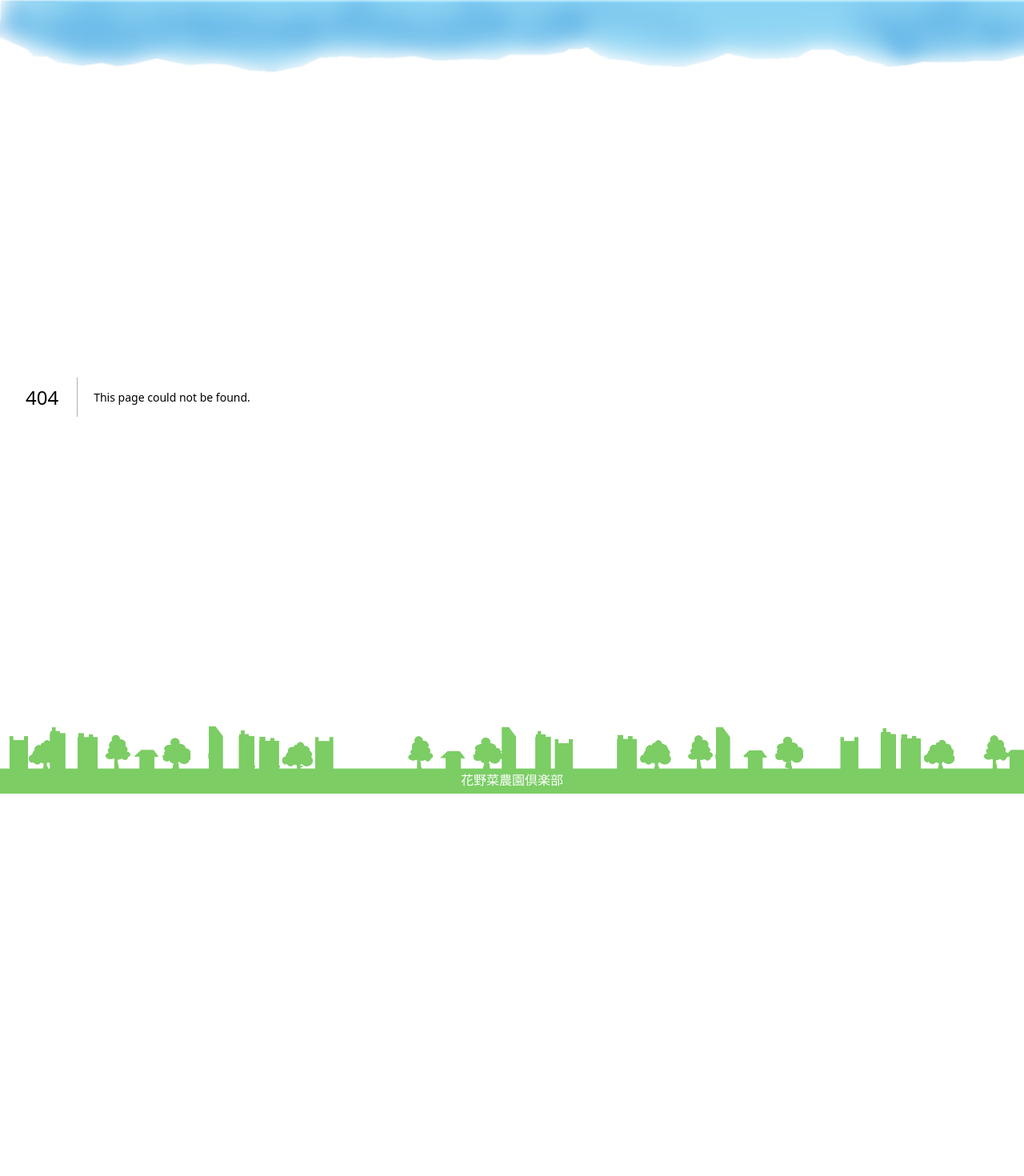
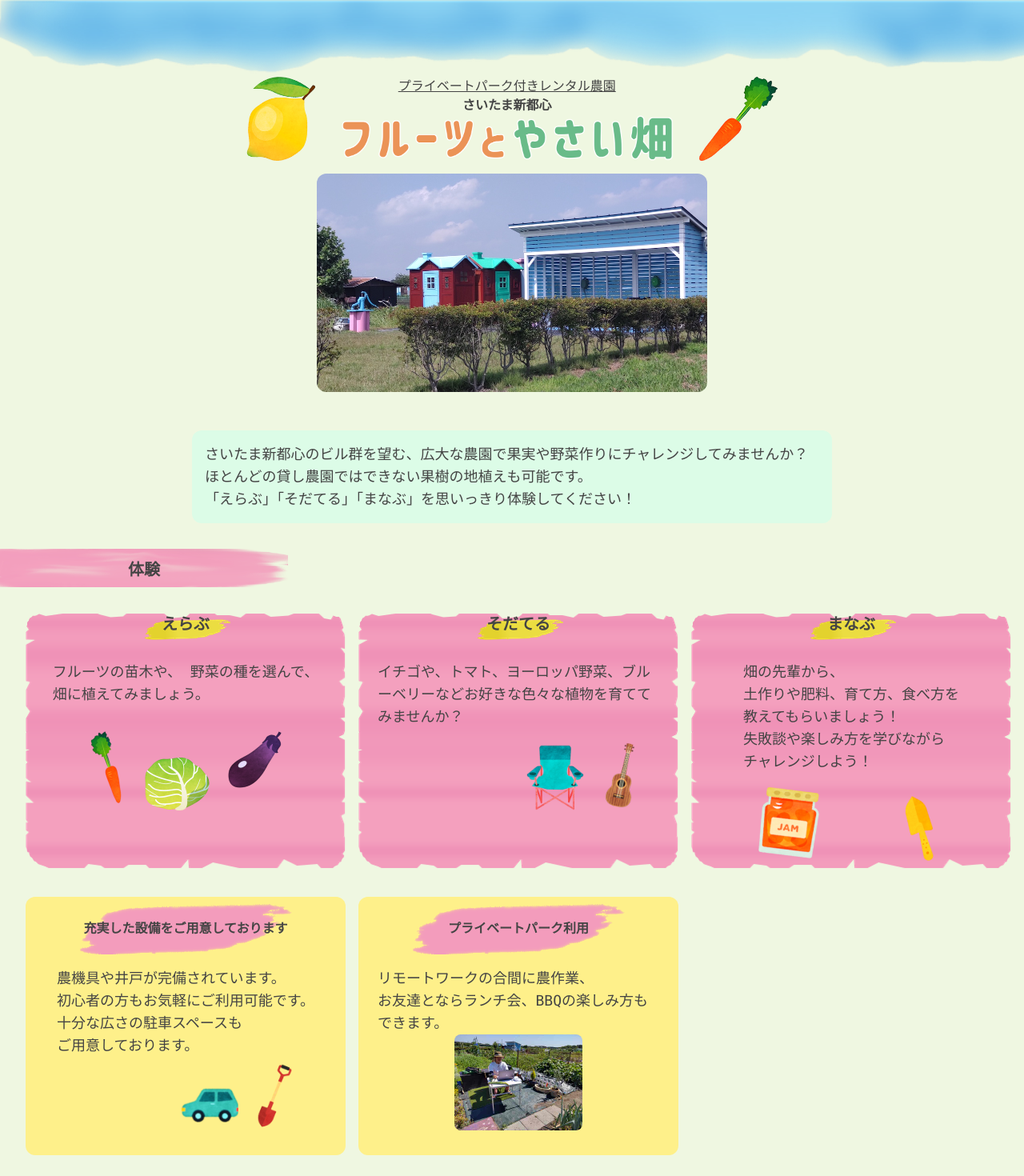
Before and after one commit to itashin0501/saitama-shintoshin-farm, a Next.js app: page /fruitshatake in a window 1280 px wide. Before the commit this address had no page. Shown: the top 1470 px of the page at 80% size. Before the commit the page ends 992 px from the top, so only its background shows below. Built offline with nearby package versions, Linux system fonts and the light colour scheme.

Commit message:
姉妹農園ページ階層を作成

```diff
--- /dev/null
+++ b/src/app/(public)/fruitshatake/page.tsx
@@ -0,0 +1,97 @@
+import MessageBoard from '@/components/messageBoard';
+import Toptitle from '@/components/fruitshatake/topTitle';
+import TopicLabel from '@/components/topicLabel';
+import Image from 'next/image';
+import { introdution, access, experience } from '@/contents/fruhata-messages';
+import MessageBoardY from '@/components/messageBoardY';
+
+export default function Home() {
+  return (
+    <div className='w-full'>
+      <div className=' flex flex-col items-center mb-8'>
+        <Toptitle />
+        <div className='bg-green-100 rounded-xl p-4 mt-4 w-[400px] lg:w-[800px]'>
+          <pre className='text-lg whitespace-pre-wrap'>{introdution}</pre>
+        </div>
+      </div>
+
+      <TopicLabel title='体験' />
+      <div className='flex justify-center mb-8'>
+        <div className='mt-4 grid gap-8 lg:max-w-[900px] xl:max-w-[1300px] grid-cols-1 lg:grid-cols-2 xl:grid-cols-3'>
+          <MessageBoard title='えらぶ' text={experience.select}>
+            <Image
+              src='/taiken-1.png'
+              width={480 / 2}
+              height={200 / 2}
+              alt={'taiken-1'}
+              className='relative top-4'
+            />
+          </MessageBoard>
+          <MessageBoard title='そだてる' text={experience.nurture}>
+            <Image
+              src='/taiken-2.png'
+              width={350 / 2.5}
+              height={220 / 2.5}
+              alt={'taiken-2'}
+              className='relative left-20 -top-16 xs:top-0'
+            />
+          </MessageBoard>
+          <MessageBoard title='まなぶ' text={experience.learn}>
+            <Image
+              src='/taiken-3.png'
+              width={400 / 1.7}
+              height={169 / 1.7}
+              alt={'taiken-3'}
+              className='relative -top-4 xs:top-0'
+            />
+          </MessageBoard>
+          <MessageBoardY title='充実した設備をご用意しております' text={experience.facility}>
+            <Image
+              src='/taiken-4.png'
+              width={284 / 2}
+              height={204 / 2}
+              alt={'taiken-4'}
+              className='relative -top-8 xs:top-2 left-16'
+            />
+          </MessageBoardY>
+          <MessageBoardY title='プライベートパーク利用' text={experience.privatePark}>
+            <Image
+              src='/remotework.jpg'
+              width={640 / 4}
+              height={480 / 4}
+              alt={'taiken-5'}
+              className='rounded-lg'
+            />
+          </MessageBoardY>
+        </div>
+      </div>
+      <TopicLabel title='アクセス' />
+      <div className='flex flex-col mb-8'>
+        <iframe
+          src='https://www.google.com/maps/embed?pb=!1m18!1m12!1m3!1d2353.558579724109!2d139.66101556753097!3d35.89142560649142!2m3!1f0!2f0!3f0!3m2!1i1024!2i768!4f13.1!3m3!1m2!1s0x6018c177fc239cc5%3A0x5e9e5381eb691d8a!2z44OV44Or44O844OE44Go44KE44GV44GE55WR!5e0!3m2!1sja!2sjp!4v1741616481815!5m2!1sja!2sjp'
+          className='w-full h-[420px] border-2 border-gray-300 rounded-lg'
+          loading='lazy'
+        />
+        <div className='w-full text-lg bg-green-100 rounded-xl p-4 mt-4'>
+          <pre className='text-lg text-left'>{access.address}</pre>
+          <pre className='text-sm xs:text-lg text-left mt-2'>{access.byCar}</pre>
+          <pre className='text-sm xs:text-lg whitespace-pre-wrap text-left mt-2'>
+            {access.byTrain}
+          </pre>
+        </div>
+      </div>
+
+      <TopicLabel title='お気軽にお問い合わせください' />
+      <div className='mt-4 grid gap-8 lg:max-w-[900px] xl:max-w-[1300px] grid-cols-1 lg:grid-cols-2 xl:grid-cols-3'>
+        <div className='text-xl leading-10'>
+          <p>フルーツとやさい畑 担当：イタモト</p>
+          <p>０９０−３３１１−８８２４</p>
+          <p>受付 : 10:00〜18:00（土日祝も受付中）</p>
+          <p>
+            Email : <a href='mailto:fruits.hatake@gmail.com'>fruits.hatake@gmail.com</a>
+          </p>
+        </div>
+      </div>
+    </div>
+  );
+}
--- a/src/app/page.tsx
+++ b/src/app/(public)/hanayasai/page.tsx
@@ -1,5 +1,5 @@
 import MessageBoard from '@/components/messageBoard';
-import Toptitle from '@/components/topTitle';
+import Toptitle from '@/components/hanayasai/topTitle';
 import TopicLabel from '@/components/topicLabel';
 import Image from 'next/image';
 import { introdution, access, experience } from '@/contents/messages';
@@ -18,7 +18,7 @@ export default function Home() {
       <TopicLabel title='体験' />
       <div className='flex justify-center mb-8'>
         <div className='mt-4 grid gap-8 lg:max-w-[900px] xl:max-w-[1300px] grid-cols-1 lg:grid-cols-2 xl:grid-cols-3'>
-          <MessageBoard title='つくる' text={experience.make}>
+          <MessageBoard title='えらぶ' text={experience.make}>
             <Image
               src='/taiken-1.png'
               width={480 / 2}
--- /dev/null
+++ b/src/components/fruitshatake/topTitle.tsx
@@ -0,0 +1,31 @@
+import Image from 'next/image';
+
+export default function TopTitle() {
+  return (
+    <div className='w-full flex flex-col gap-4 mb-8 items-center'>
+      <div className='flex justify-center space-x-8'>
+        <Image
+          src='/0034.png'
+          className='hidden sm:block'
+          width={172 / 2}
+          height={200 / 2}
+          alt={''}
+        />
+        <div className='text-center'>
+          <p className='underline'>プライベートパーク付きレンタル農園</p>
+          <p className='font-bold'>さいたま新都心</p>
+          <Image src='/fruitshatakeTitleLogo.png' width={1248 / 3} height={171 / 3} alt={'title'} />
+        </div>
+        <Image
+          src='/0106.png'
+          className='hidden sm:block'
+          width={197 / 2}
+          height={200 / 2}
+          alt={''}
+        />
+      </div>
+
+      <Image src='/TOP.jpg' width={976 / 2} height={545 / 2} alt={'top'} className='rounded-xl' />
+    </div>
+  );
+}
--- /dev/null
+++ b/src/contents/fruhata-messages.ts
@@ -0,0 +1,29 @@
+export const introdution = `さいたま新都心のビル群を望む、広大な農園で果実や野菜作りにチャレンジしてみませんか？
+ほとんどの貸し農園ではできない果樹の地植えも可能です。
+「えらぶ」「そだてる」「まなぶ」を思いっきり体験してください！`;
+
+export const access = {
+  address: 'さいたま市浦和区三崎49-1&2',
+  byCar: '【車】 さいたま見沼ICから3分',
+  byTrain: `【電車＆バス】
+JR「北浦和駅」東口クイーンズ伊勢丹前東武バス5番乗車
+JR「さいたま新都心駅」東口東武バス1番乗車
+下車バス停「山崎」から徒歩5分`,
+};
+
+export const experience = {
+  select: `フルーツの苗木や、 野菜の種を選んで、
+畑に植えてみましょう。`,
+  nurture: `イチゴや、トマト、ヨーロッパ野菜、ブルーベリーなどお好きな色々な植物を育ててみませんか？`,
+  learn: `畑の先輩から、
+土作りや肥料、育て方、食べ方を
+教えてもらいましょう！
+失敗談や楽しみ方を学びながら
+チャレンジしよう！`,
+  facility: `農機具や井戸が完備されています。
+初心者の方もお気軽にご利用可能です。
+十分な広さの駐車スペースも
+ご用意しております。`,
+  privatePark: `リモートワークの合間に農作業、
+お友達とならランチ会、BBQの楽しみ方もできます。`,
+};
```
Also changed, not shown: public/fruitshatakeTitleLogo.png (added), src/components/hanayasai/topTitle.tsx (renamed from src/components/topTitle.tsx).
